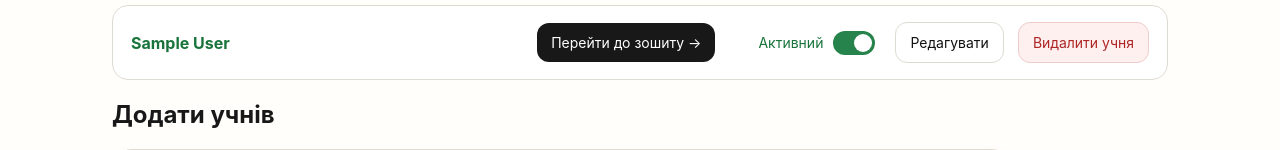
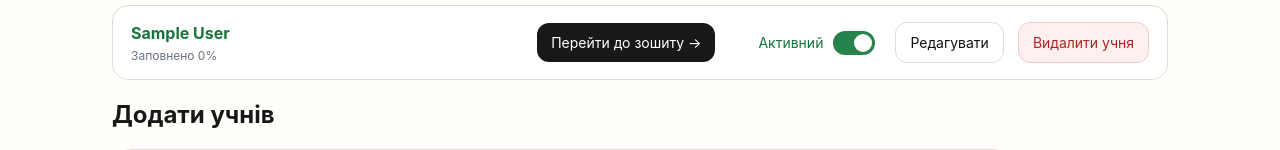
Before and after one commit to ValeriyaCode/AIStudentNotebook, a Django app: page /accounts/groups/1/ in a window 1280 px wide. Shown: the part 927-1077 px from the top of the page. Run offline with Django 5.2, Linux system fonts and the light colour scheme; a user stored in the database is signed in; tables that the repository leaves empty hold one stand-in row (values such as "Sample post"); data that the repository does not hold is empty.

Commit message:
Fix artwork entrance and show student completion in group rows

```diff
--- a/static/css/app.css
+++ b/static/css/app.css
@@ -187,3 +187,5 @@ fieldset[disabled] .add-row,fieldset[disabled] .row-actions,fieldset[disabled] .
 .assignment-page .assignment-art{animation:none;opacity:0;translate:var(--art-slide) 0;filter:blur(15px);transition:opacity 1.6s ease,translate 1.6s cubic-bezier(.2,.65,.25,1),filter 1.6s ease}
 .assignment-page .assignment-art.art-visible{opacity:1;translate:0 0;filter:blur(0) drop-shadow(0 18px 24px #44300012)}
 @media(prefers-reduced-motion:reduce){.assignment-page .assignment-art{transition:none}}
+.assignment-page .assignment-art{animation:none;transition:none;opacity:0;translate:0 0;filter:none}.assignment-page .assignment-art.art-visible{opacity:1;filter:drop-shadow(0 18px 24px #44300012)}
+.compact-student .student-completion{display:block;font-size:12px;color:#687181;margin-top:5px;font-weight:400}
--- a/templates/accounts/group_detail.html
+++ b/templates/accounts/group_detail.html
@@ -5,7 +5,7 @@
 <h2>Учні</h2><a class="button secondary" href="{% url 'group_credentials' group.pk %}">Логіни та паролі</a><div class="admin-list group-students">
 {% for student in students %}
 <section class="student-row compact-student">
-<strong class="student-name {% if student.is_active %}status-active{% else %}status-inactive{% endif %}">{{ student.get_full_name }}</strong>
+<div class="student-name"><strong class="{% if student.is_active %}status-active{% else %}status-inactive{% endif %}">{{ student.get_full_name }}</strong>{% for wb in student.workbooks.all %}{% if wb.template_id == group.template_id %}<span class="student-completion">Заповнено {{ wb.completion }}%</span>{% endif %}{% endfor %}</div>
 <div class="student-workbook">{% for wb in student.workbooks.all %}{% if wb.template_id == group.template_id %}<a class="button primary" href="{% url 'admin_student_workbook' wb.pk %}">Перейти до зошиту →</a>{% endif %}{% endfor %}</div>
 <form method="post" action="{% url 'student_action' group.pk student.pk %}" class="student-status">{% csrf_token %}<button type="submit" role="switch" aria-checked="{% if student.is_active %}true{% else %}false{% endif %}" aria-label="Активність {{ student.get_full_name }}" class="activity-toggle {% if student.is_active %}is-active{% endif %}" name="action" value="{% if student.is_active %}deactivate{% else %}activate{% endif %}"><span class="status-label">{% if student.is_active %}Активний{% else %}Неактивний{% endif %}</span><span class="toggle-track"></span></button></form>
 <a class="button ghost" href="{% url 'student_edit' student.pk %}">Редагувати</a>
--- a/templates/base.html
+++ b/templates/base.html
@@ -5,7 +5,7 @@
     <meta charset="utf-8">
     <meta name="viewport" content="width=device-width, initial-scale=1">
     <title>{% block title %}Моя тетрадь{% endblock %}</title>
-    <link rel="stylesheet" href="{% static 'css/app.css' %}?v=20260911-pdf">
+    <link rel="stylesheet" href="{% static 'css/app.css' %}?v=20260911-motion2">
 </head>
 <body class="illustrated {% block body_class %}{% endblock %}">
 {% block decoration %}{% include 'includes/plants.html' %}{% endblock %}
--- a/templates/workbooks/page_detail.html
+++ b/templates/workbooks/page_detail.html
@@ -83,5 +83,5 @@
         {% if next_page and not read_only and has_fields %}<button class="button primary" type="submit" name="save_next">Зберегти й далі →</button>{% endif %}
     </div>
 </form>
-<script src="{% static 'js/app.js' %}?v=decoded-entrance" defer></script>
+<script src="{% static 'js/app.js' %}?v=motion2" defer></script>
 {% endblock %}
```
Also changed, not shown: static/js/app.js (+9 -3 lines).
